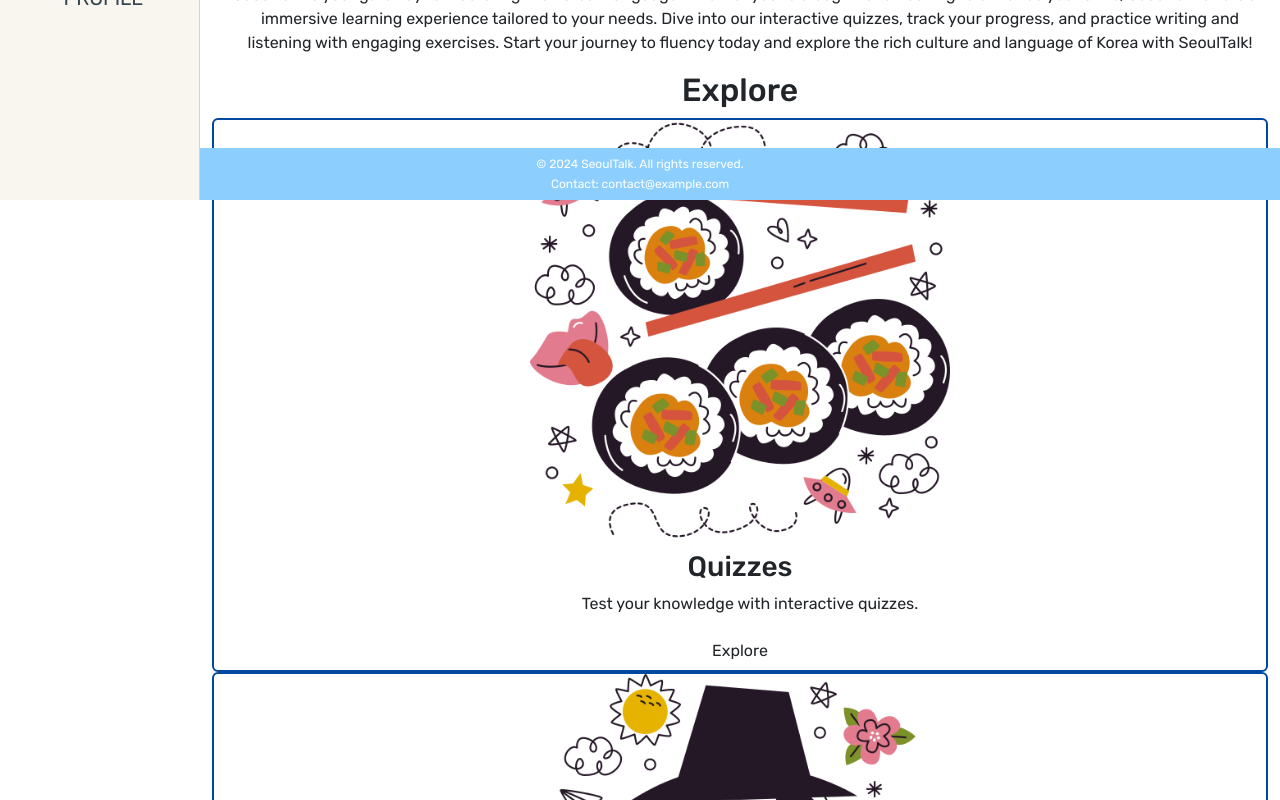
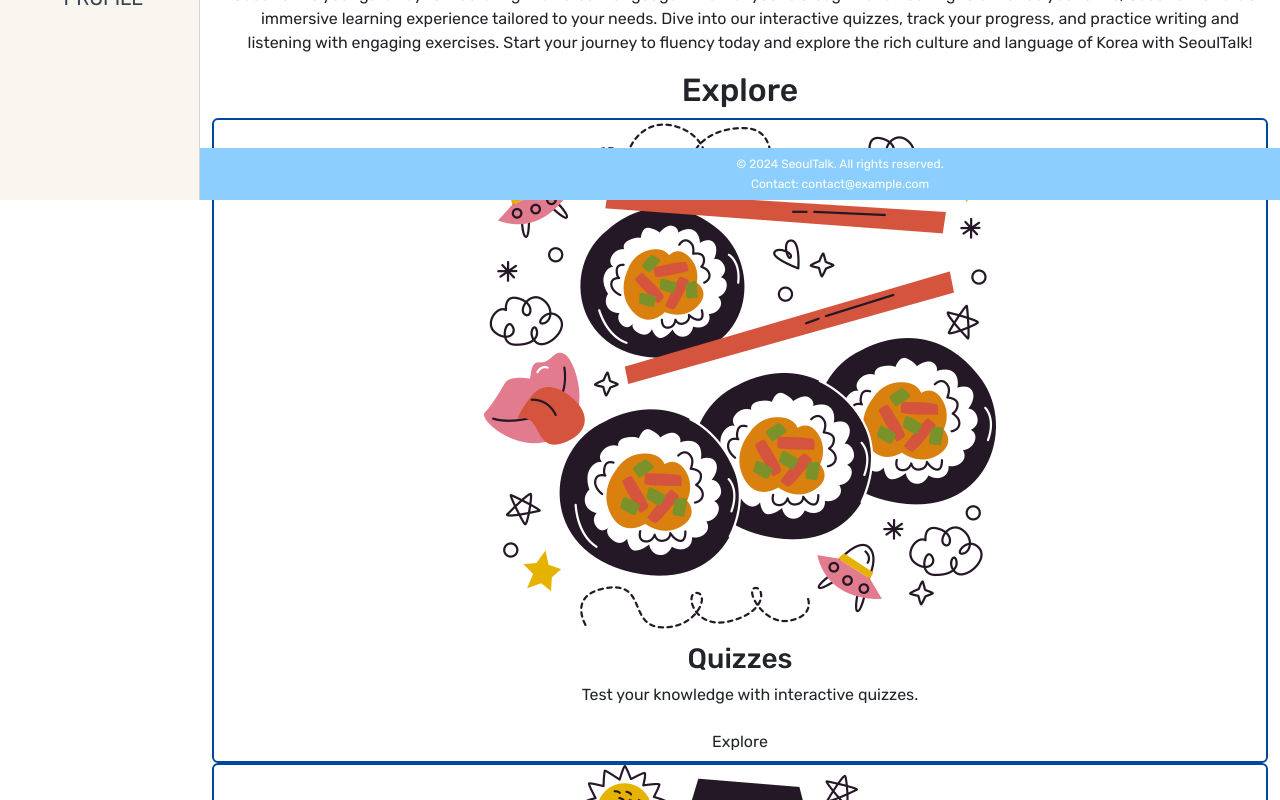
Before and after one commit to info340c-sp24/project-group4, a React (Create React App) app: page / in a window 1280 px wide. Shown: the part 600-1400 px from the top of the page. Built offline with nearby package versions, Linux system fonts and the light colour scheme.

Commit message:
fix footer bug

```diff
--- a/src/css/studyguide.css
+++ b/src/css/studyguide.css
@@ -1,19 +1,3 @@
 .card-footer {
     background-color: white;
 }
-
-.card img {
-    width: 100%;
-    object-fit: cover;
-}
-
-@media (min-width: 992px) {
-    @media (min-height: 800px) {
-        footer {
-            position: absolute;
-            bottom: 0;
-            left: 0;
-            width: 100%;
-        }
-    }
-}
--- a/src/index.css
+++ b/src/index.css
@@ -99,7 +99,7 @@ input, label {
 
 .card img {
     display: block;
-    max-width: 40%;
+    max-width: 100%;
     height: auto;
     margin-bottom: 10px;
 }
@@ -140,6 +140,7 @@ footer p {
 @media (min-width: 992px) {
     body {
         margin-left: 200px;
+        margin-bottom: 50px;
     }
 
     nav {
--- a/src/pages/MainPage.js
+++ b/src/pages/MainPage.js
@@ -1,9 +1,10 @@
 import React from 'react';
 import { Link } from 'react-router-dom';
 
+
 function MainPage() {
   return (
-    <>
+    <div>
     <main className="container">
       <section>
         <h2>Welcome to SeoulTalk <img src="img/palace.png" alt="Welcome Icon" className="welcome-icon" style={{ verticalAlign: 'middle' }} /></h2>
@@ -48,7 +49,7 @@ function MainPage() {
         </div>
       </section>
     </main>
-    </>
+    </div>
   );
 }
 
```
